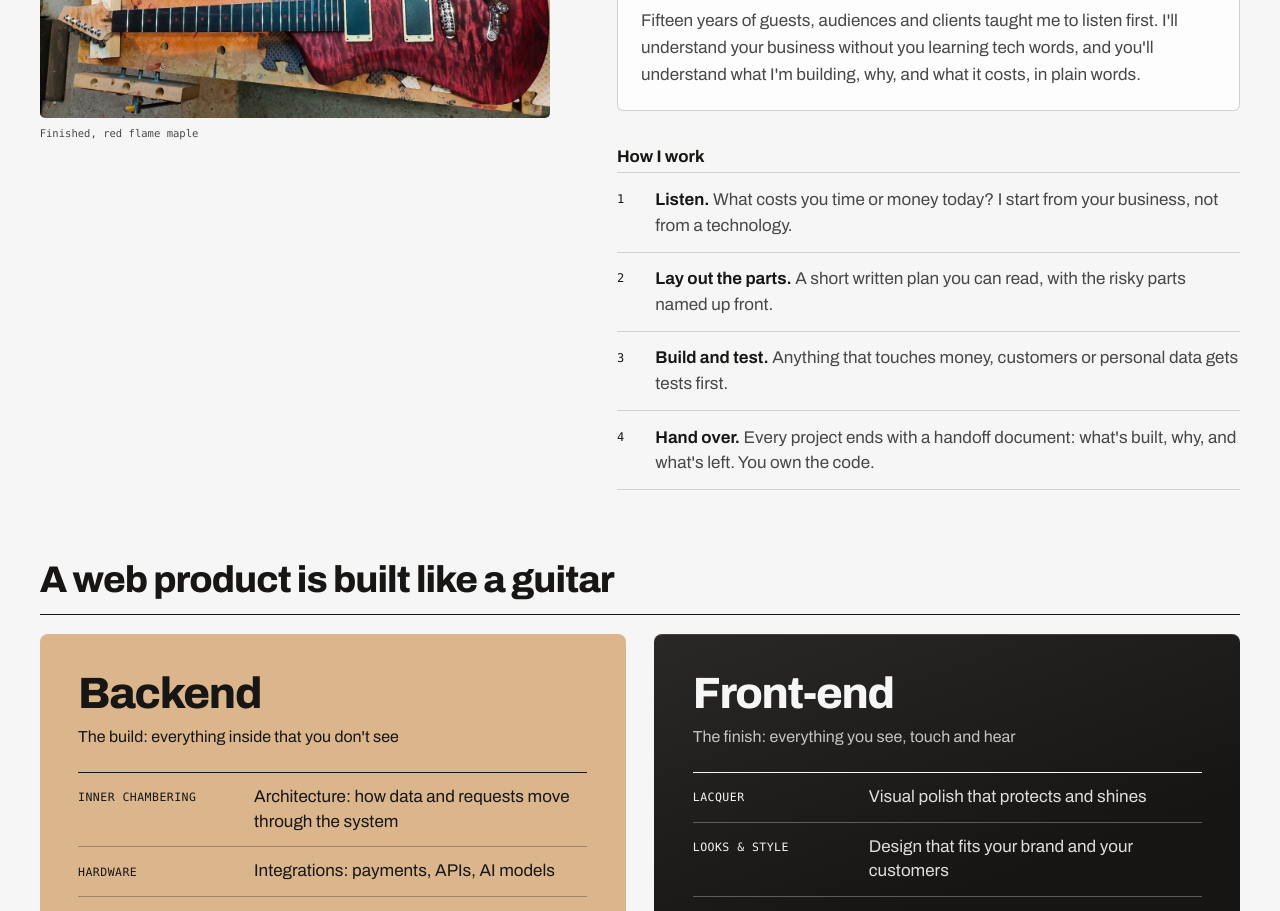
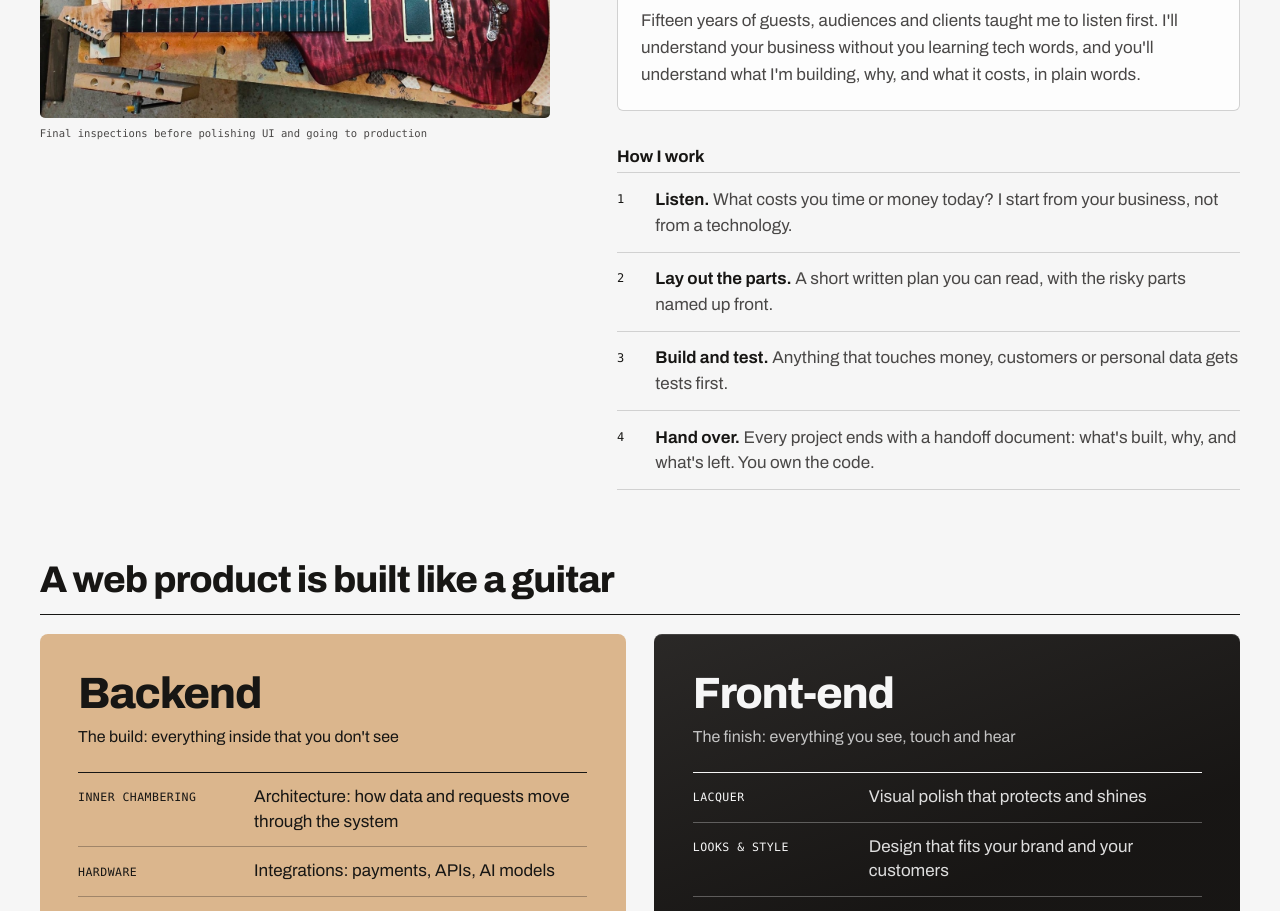
Before and after one commit to PeterStoyanov83/portfolio, a plain HTML site: page index.html in a window 1280 px wide. Shown: the part 1400-2311 px from the top of the page. Drawn offline with Linux system fonts and the light colour scheme; a web font is replaced by a local one.

Commit message:
Workshop caption: final inspections
Co-Authored-By: Claude Opus 5 <noreply@anthropic.com>

```diff
--- a/index.html
+++ b/index.html
@@ -79,7 +79,7 @@
         </figure>
         <figure class="ph">
           <img src="img/red-guitar.jpg?v=202609221129" width="1300" height="585" loading="lazy" alt="A finished guitar in red flame maple with black binding and two humbuckers, lying on the workbench.">
-          <figcaption>Finished, red flame maple</figcaption>
+          <figcaption>Final inspections before polishing UI and going to production</figcaption>
         </figure>
       </div>
 
```
